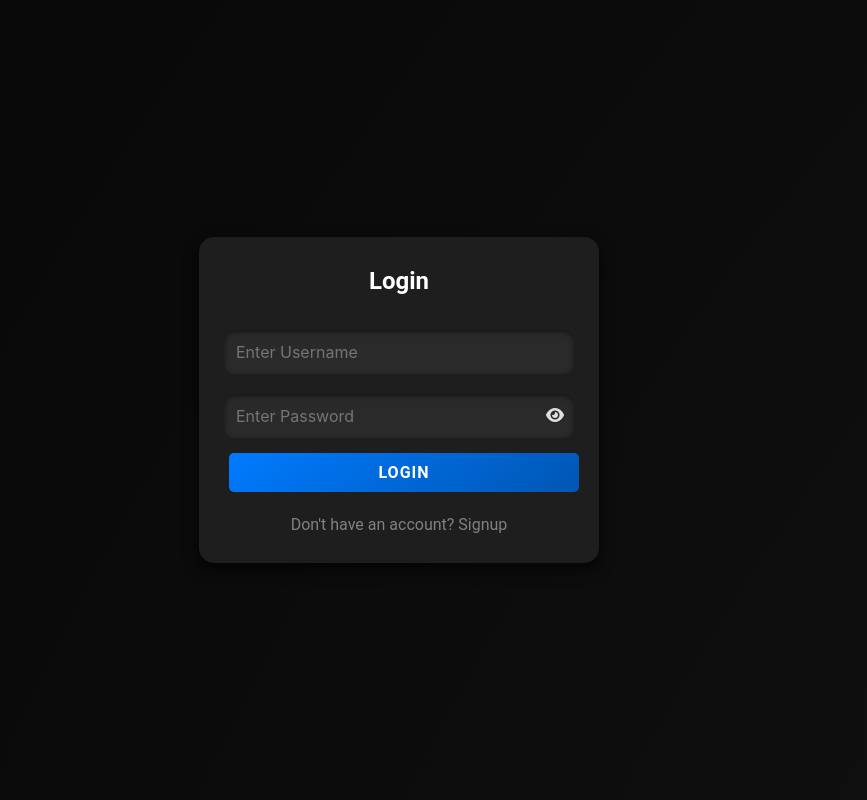
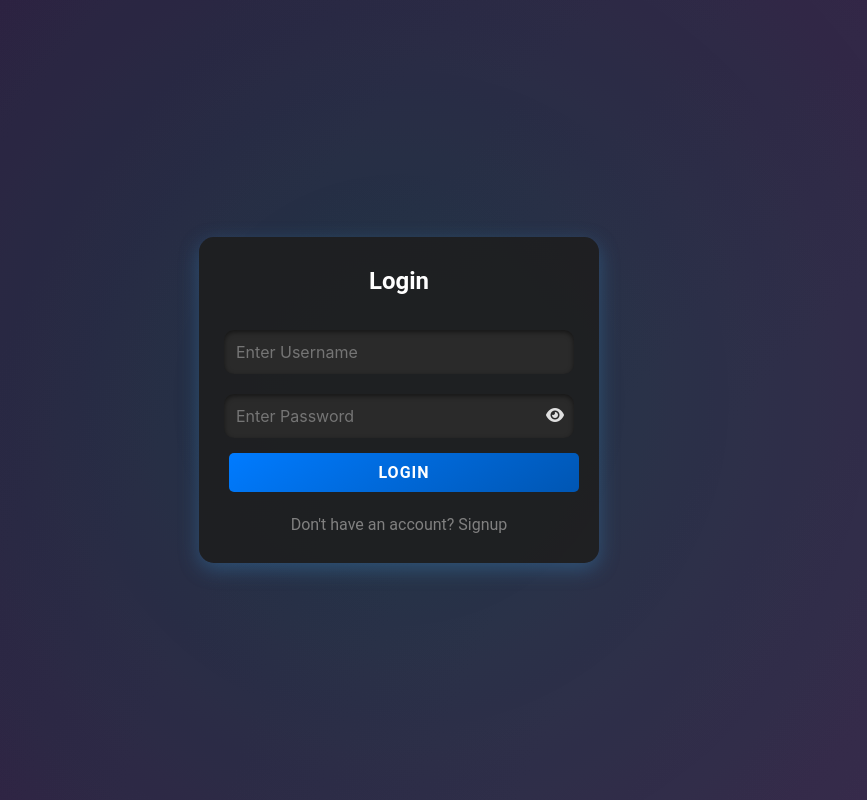
Before and after one commit to xtoazt/eclipxe, a plain HTML site: page index.html in a window 1280 px wide. Shown: the top 800 px of the page, without its empty margins (241-1108 px from the left). Drawn offline with Linux system fonts and the light colour scheme.

Commit message:
Update styles.css

```diff
--- a/styles.css
+++ b/styles.css
@@ -1,3 +1,4 @@
+
  * {
     margin: 0;
     padding: 0;
@@ -25,10 +26,24 @@
     left: 0;
     width: 200%;
     height: 200%;
-    background: radial-gradient(circle at center, #1a1a1a, #121212, #000000);
-    background-size: 400% 400%;
-    animation: background-animation 20s infinite alternate ease-in-out;
+    background: radial-gradient(circle at center, #2a2a2a, #121212, #000000);
+    background-size: 300% 300%;
+    animation: background-animation 12s infinite alternate ease-in-out;
+    z-index: -2;
+}
+
+/* Subtle neon glow */
+body::after {
+    content: "";
+    position: absolute;
+    top: -50%;
+    left: -50%;
+    width: 200%;
+    height: 200%;
+    background: radial-gradient(circle at center, rgba(58, 133, 191, 0.4), rgba(179, 57, 241, 0.3), transparent);
+    animation: glow-animation 10s infinite alternate ease-in-out;
     z-index: -1;
+    opacity: 0.7;
 }
 
 @keyframes background-animation {
@@ -40,26 +55,39 @@
     }
 }
 
+@keyframes glow-animation {
+    0% {
+        transform: scale(1);
+        opacity: 0.5;
+    }
+    100% {
+        transform: scale(1.3);
+        opacity: 0.9;
+    }
+}
+
+/* Card styling */
 #login, #signup, #chat, #menu, #createParty, #joinParty {
     display: none;
     max-width: 400px;
     width: 90%;
     padding: 25px;
-    background: #1e1e1e;
+    background: rgba(30, 30, 30, 0.9);
     border-radius: 15px;
-    box-shadow: 0px 6px 15px rgba(0, 0, 0, 0.7);
+    box-shadow: 0px 6px 20px rgba(58, 133, 191, 0.4);
     transition: transform 0.3s ease, opacity 0.3s ease;
     font-family: "Nunito", "Inter", sans-serif;
 }
 
+/* Enhancing the chat box */
 #chat {
     max-width: 1000px;
     padding: 50px;
-    background: #121212;
+    background: rgba(18, 18, 18, 0.95);
+    border: 1px solid rgba(179, 57, 241, 0.3);
     position: relative;
     display: none;
 }
-
   #chat.active {
     display: block;
   }
```
Lines whose indentation alone changed are shown as unchanged.
